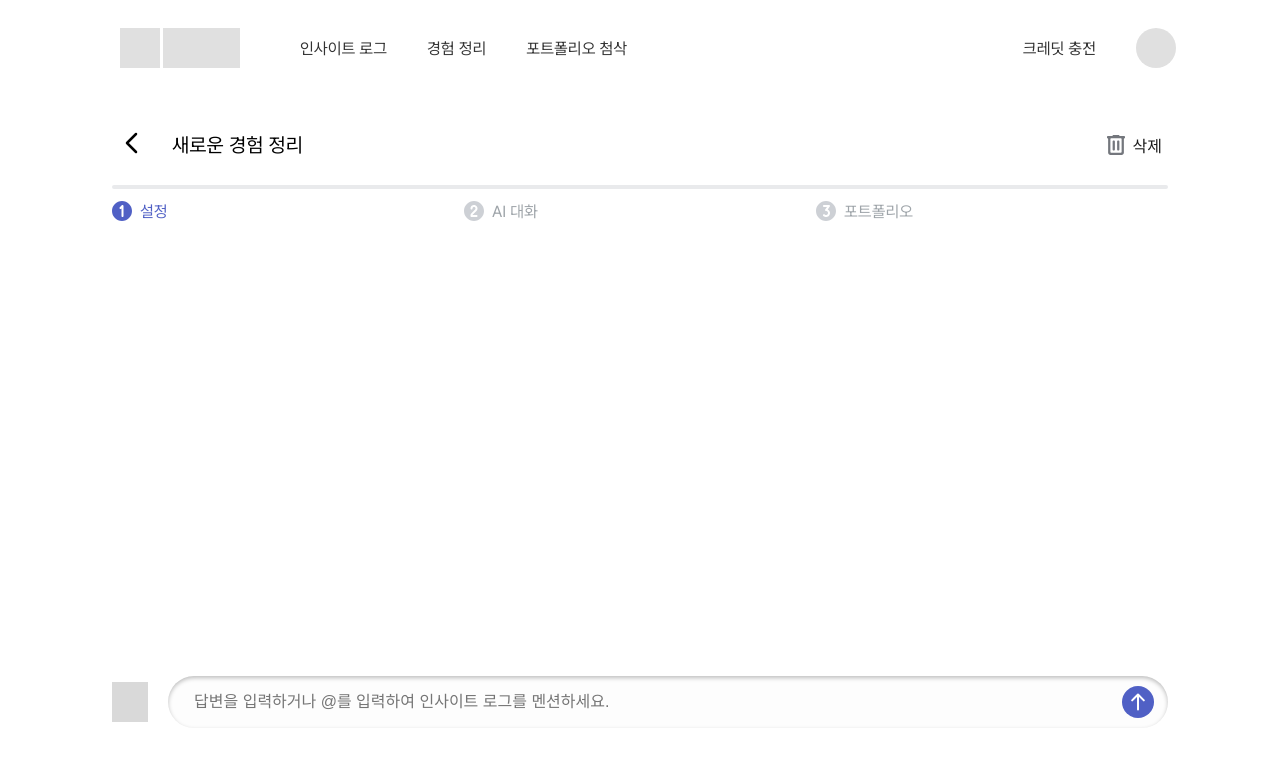
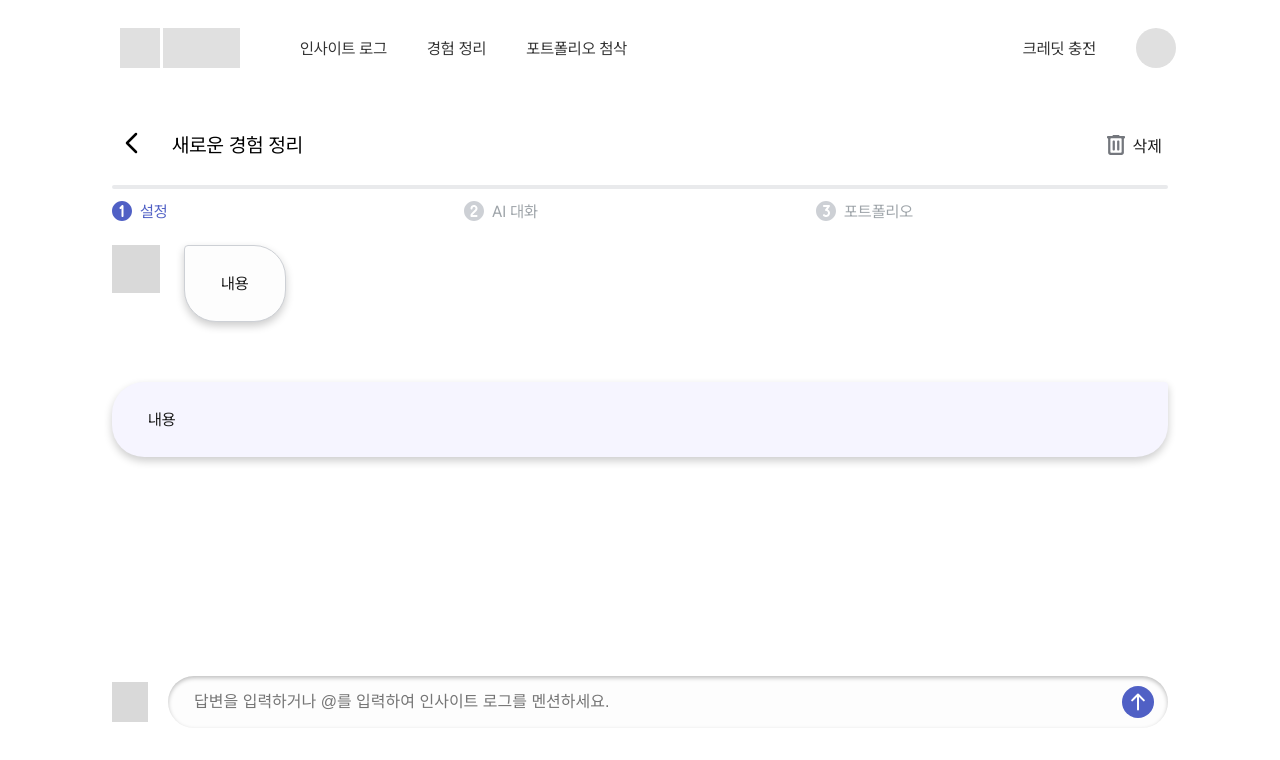
Before and after one commit to Teamie71/folioo-front, a Next.js app: page /experience/settings/1/chat in a window 1280 px wide. Shown: the top 760 px of the page. Built offline with nearby package versions, Linux system fonts and the light colour scheme.

Commit message:
✨ Feat: AI 대화 페이지 - 채팅 영역 추가

```diff
--- a/src/app/(main)/experience/settings/[id]/chat/page.tsx
+++ b/src/app/(main)/experience/settings/[id]/chat/page.tsx
@@ -118,8 +118,28 @@ export default function ExperienceSettingsChatPage() {
           </div>
         </div>
 
+        {/* 채팅 영역
+        TODO: 채팅 입력창, 채팅 메시지 영역 분리 + 채팅 메시지 영역 스크롤 기능 추가
+        */}
+        <div className='flex flex-col gap-[1.5rem]'>
+          {/* 채팅 메시지 */}
+          <div className='flex flex-col gap-[3.75rem]'>
+            {/* AI */}
+            <div className='flex gap-[1.5rem]'>
+              <div className='h-[3rem] w-[3rem] bg-[#D9D9D9]' />
+              <div className='font-regular rounded-tl-[0.25rem] rounded-tr-[2rem] rounded-br-[2rem] rounded-bl-[2rem] border border-[#CDD0D5] bg-[#FDFDFD] px-[2.25rem] py-[1.75rem] text-[1rem] text-[#1A1A1A] shadow-[0px_4px_8px_0px_#00000033]'>
+                내용
+              </div>
+            </div>
+
+            {/* 사용자 */}
+            <div className='font-regular rounded-tl-[2rem] rounded-tr-[0.25rem] rounded-br-[2rem] rounded-bl-[2rem] border border-none bg-[#F6F5FF] px-[2.25rem] py-[1.75rem] text-[1rem] text-[#1A1A1A] shadow-[0px_4px_8px_0px_#00000033]'>
+              내용
+            </div>
+          </div>
+
           {/* 채팅 입력 창 */}
-        <div className='fixed bottom-[4.5rem] flex w-[66rem] min-w-[66rem] items-center gap-[1.25rem]'>
+          <div className='fixed bottom-[4.5rem] left-1/2 flex w-[66rem] min-w-[66rem] -translate-x-1/2 items-center gap-[1.25rem]'>
             {/* 채팅 단계 아이콘 */}
             <div className='h-[2.5rem] w-[2.5rem] bg-[#D9D9D9]' />
 
@@ -171,5 +191,6 @@ export default function ExperienceSettingsChatPage() {
           </div>
         </div>
       </div>
+    </div>
   );
 }
```
Lines whose indentation alone changed are shown as unchanged.
